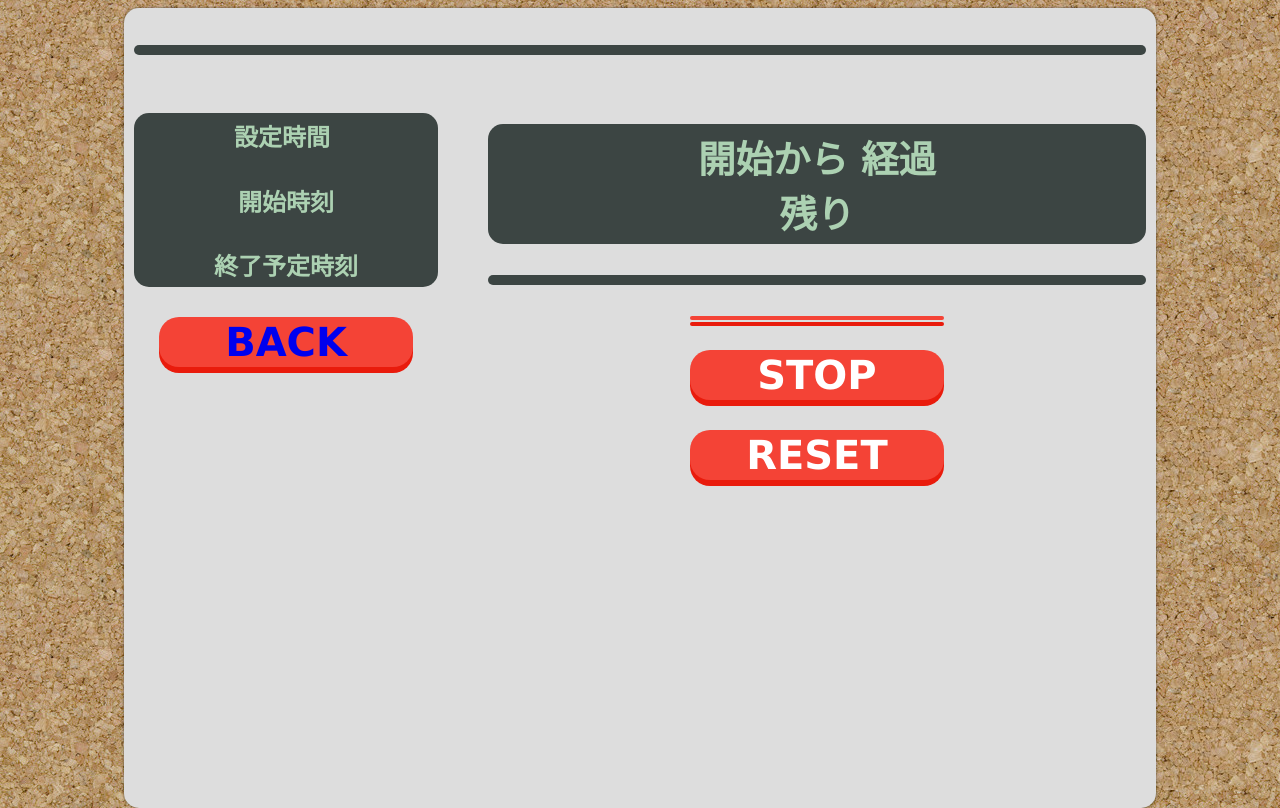
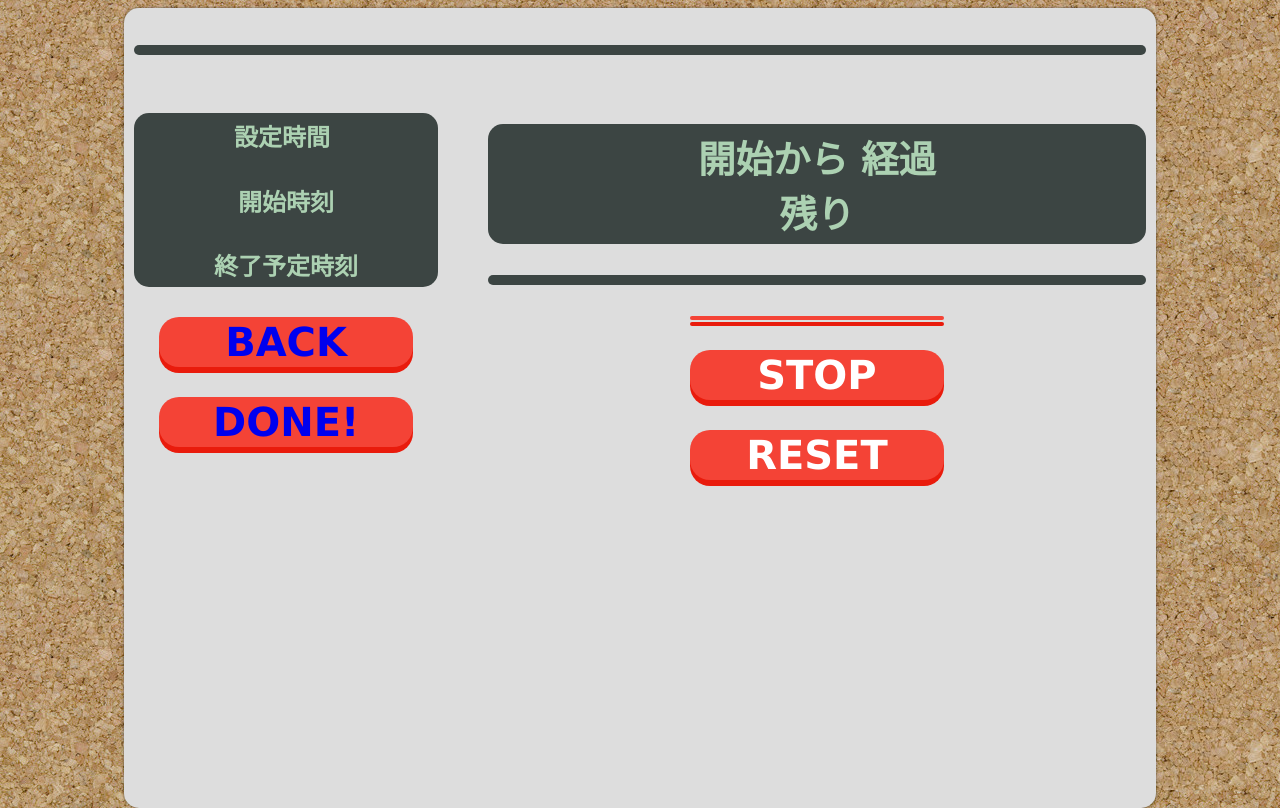
Before and after one commit to momotaro98/momotaro-task-management, a Flask app: template templates/index.html in a window 1280 px wide. Run offline with Flask 2, Linux system fonts and the light colour scheme; the template is opened without the code that fills it, so the values that code supplies are empty.

Commit message:
DONEボタンを付けてdoneページへ移るように。doneページは未実装。これからやる。

```diff
--- a/app.py
+++ b/app.py
@@ -3,6 +3,10 @@
 from flask import Flask, render_template, request, redirect, url_for, flash
 
 app = Flask(__name__)
+
+@app.route('/')
+def setting_page():
+    return render_template('setting.html')
 
 @app.route('/todo', methods=['POST', 'GET'])
 def index():
@@ -18,9 +22,9 @@ def index():
                           set_time=set_time)
     return render_template('setting.html')
 
-@app.route('/')
-def setting():
-    return render_template('setting.html')
+@app.route('/done', methods=['POST', 'GET'])
+def done_page():
+    return render_template('done.html')
 
 if __name__ == '__main__':
     app.debug = True
--- a/static/css/default.css
+++ b/static/css/default.css
@@ -84,7 +84,7 @@ h3 {
     text-align: left;
     padding-left: 5px;
 }
-#startButton, #stopButton, #resetButton, #backButton{
+#startButton, #stopButton, #resetButton, #backButton, #doneButton{
         margin: 30px auto;
         width: 250px;
         border-radius: 20px;
@@ -97,10 +97,10 @@ h3 {
         font-weight: bold;
         font-size: 40px;
     }
-    #startButton:hover, #stopButton:hover, #resetButton:hover, #backButton:hover{
+    #startButton:hover, #stopButton:hover, #resetButton:hover, #backButton:hover, #doneButton:hover{
         opacity: 0.8;
     }
-    #startButton.pushed, #stopButton.pushed, #resetButton.pushed, #backButton.ppushed{
+    #startButton.pushed, #stopButton.pushed, #resetButton.pushed, #backButton.pushed, #doneButton.pushed{
         margin-top: 32px;
         box-shadow: 0 2px 0 #e91b0c;
     }
--- /dev/null
+++ b/templates/done.html
@@ -0,0 +1,5 @@
+{% extends "layout.html" %}
+{% block content %}
+<div id="container">
+</div>
+{% endblock %}
--- a/templates/index.html
+++ b/templates/index.html
@@ -27,8 +27,13 @@
             </h2>
         </div>
         <div class="Button" id="backButton">
-            <a href="{{ url_for('setting') }}" style="text-decoration: none;">
+            <a href="{{ url_for('setting_page') }}" style="text-decoration: none;">
                 BACK
+            </a>
+        </div>
+        <div class="Button" id="doneButton">
+            <a href="{{ url_for('done_page') }}" style="text-decoration: none;">
+                DONE!
             </a>
         </div>
     </div>
@@ -74,6 +79,7 @@
         'use strict';
 
         var backButton = document.getElementById('backButton');
+        var doneButton = document.getElementById('doneButton');
 
         var startButton = document.getElementById('startButton');
         var stopButton = document.getElementById('stopButton');
@@ -124,6 +130,7 @@
             startButton.innerHTML = "START!";
 
             backButton.style.display = "none";
+            doneButton.style.display = "none";
 
             startButton.style.display="block";
             stopButton.style.display="none";
@@ -152,6 +159,7 @@
             if (stop_flag === 1) {
 
                 backButton.style.display = "none";
+                doneButton.style.display = "none";
 
                 startButton.style.display="none";
                 stopButton.style.display="block";
@@ -178,6 +186,7 @@
             now_status_show.innerHTML = "Stopping Now";
 
             backButton.style.display = "block";
+            doneButton.style.display = "block";
 
             startButton.style.display="block";
             stopButton.style.display="none";
@@ -203,6 +212,7 @@
                 startButton.innerHTML = "START!";
 
                 backButton.style.display = "none";
+                doneButton.style.display = "none";
 
                 startButton.style.display="block";
                 stopButton.style.display="none";
```
